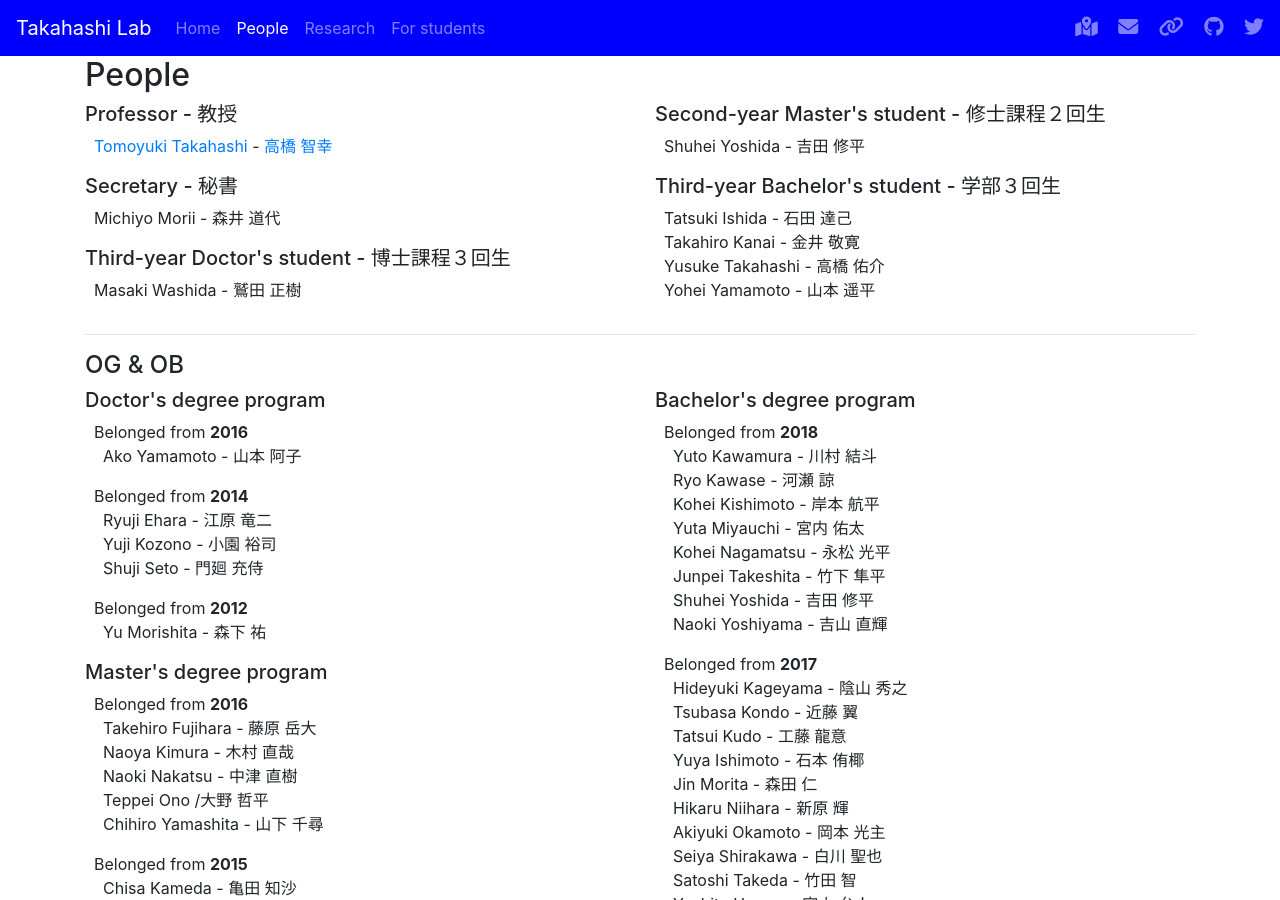
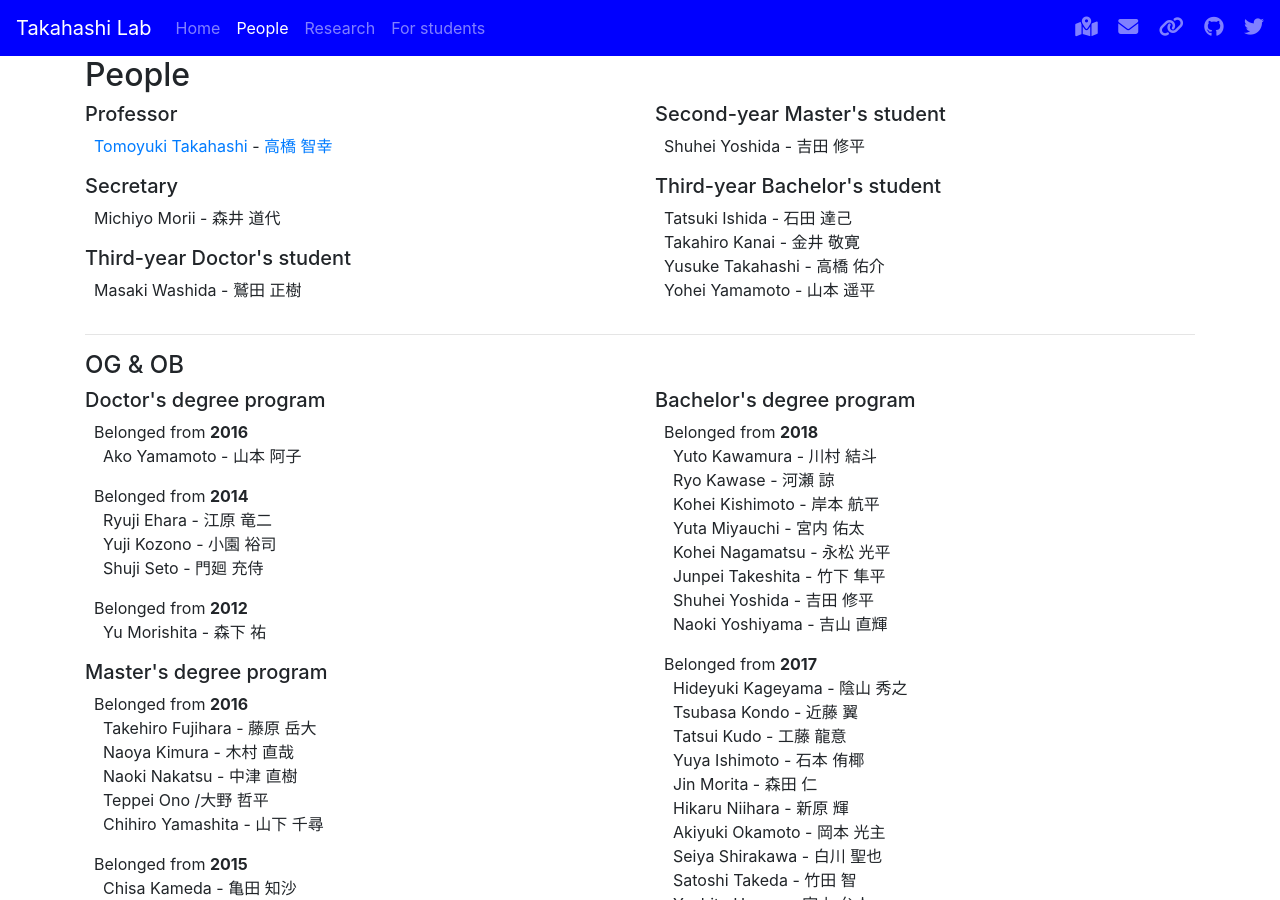
Before and after one commit to tkhslab/tkhslab.github.io, a Jekyll site: the page built from people.md, in a window 1280 px wide and 900 px high. Built offline with Jekyll 4.4.1, drawn with Linux system fonts in a browser that asks for light colours; nearby versions of some CDN libraries.

Commit message:
delete jp title

```diff
--- a/people.md
+++ b/people.md
@@ -4,23 +4,23 @@ title: People
 ## People
 <div class="row">
 <div class="col-md">
-<h5>Professor - 教授</h5>
+<h5>Professor</h5>
 <p>&nbsp; <a href="http://gakujo.kansai-u.ac.jp/profile/en/c53fced62cLbcE6128e0937de2+.html">Tomoyuki Takahashi</a> - <a href="http://gakujo.kansai-u.ac.jp/profile/ja/c53fced62cLbcE6128e0937de2+.html">高橋 智幸</a></p>
 
-<h5>Secretary - 秘書</h5>
+<h5>Secretary</h5>
 <p>
 &nbsp; Michiyo Morii - 森井 道代
 </p>
 
-<h5>Third-year Doctor's student - 博士課程３回生</h5>
+<h5>Third-year Doctor's student</h5>
 <p>&nbsp; Masaki Washida - 鷲田 正樹</p>
 </div>
 
 <div class="col-md">
-<h5>Second-year Master's student - 修士課程２回生</h5>
+<h5>Second-year Master's student</h5>
 <p>&nbsp; Shuhei Yoshida - 吉田 修平</p>
 
-<h5>Third-year Bachelor's student - 学部３回生</h5>
+<h5>Third-year Bachelor's student</h5>
 <p>&nbsp; Tatsuki Ishida - 石田 達己<br>
 &nbsp; Takahiro Kanai - 金井 敬寛<br>
 &nbsp; Yusuke Takahashi - 高橋 佑介<br>
```
